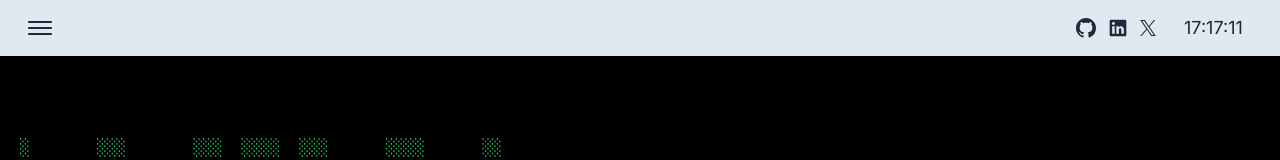
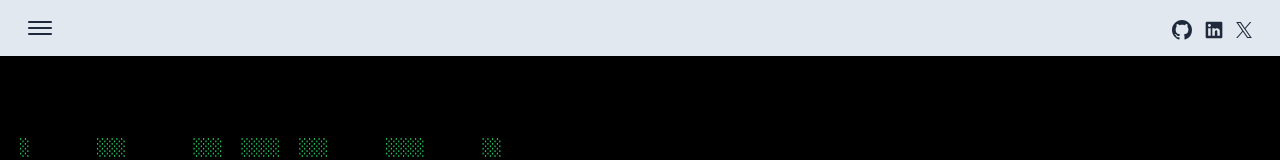
Before and after one commit to bryborge/portfolio, a Next.js app: page /terminal in a window 1280 px wide. Shown: the top 160 px of the page. Built offline with nearby package versions, Linux system fonts and the light colour scheme.

Commit message:
Remove malfunctioning clock and unnecessary styling

```diff
--- a/app/components/Toolbar/Clock/index.tsx
+++ /dev/null
@@ -1,26 +0,0 @@
-"use client"
-
-import { useEffect, useState } from "react";
-
-const Clock = (): JSX.Element => {
-  const [currentTime, setCurrentTime] = useState(new Date());
-
-  useEffect(() => {
-    const intervalId = setInterval(() => {
-      setCurrentTime(new Date());
-    }, 1000);
-    return () => clearInterval(intervalId);
-  }, []);
-
-  // Note: We are using suppressHydrationWarning because it was causing the
-  //       following error periodically:
-  //       >  Text content does not match server-rendered HTML.
-  // Further Reading: https://nextjs.org/docs/messages/react-hydration-error
-  return (
-    <div className="mr-8 w-16 text-lg" suppressHydrationWarning>
-      { currentTime.getHours()}:{currentTime.getMinutes().toString().padStart(2, '0')}:{currentTime.getSeconds().toString().padStart(2, '0') }
-    </div>
-  );
-}
-
-export default Clock;
--- a/app/components/Toolbar/index.tsx
+++ b/app/components/Toolbar/index.tsx
@@ -5,7 +5,6 @@ import Link from 'next/link';
 import { usePathname } from 'next/navigation';
 import HomeIcon from '../Icons/HomeIcon';
 import Socials from '../Socials';
-import Clock from './Clock';
 import TerminalIcon from '../Icons/TerminalIcon';
 import BlogIcon from '../Icons/BlogIcon';
 
@@ -32,7 +31,7 @@ const Toolbar: React.FC = () => {
   };
 
   return (
-    <nav className="bg-slate-200 text-slate-800 h-14 w-auto flex flex-row justify-between items-center absolute sticky top-0 z-50">
+    <nav className="bg-slate-200 text-slate-800 h-14 w-auto flex flex-row justify-between items-center sticky top-0 z-50">
       <div className="flex flex-row items-center ml-4">
         <button className="flex flex-col justify-center items-center font-bold text-slate-800 hover:bg-slate-300 px-3 py-4 rounded" type="button" onClick={handleClick}>
           <span className={`bg-slate-800 block transition-all duration-300 ease-out h-0.5 w-6 rounded-sm ${isOpen ? 'rotate-45 translate-y-1' : '-translate-y-0.5'}`} ></span>
@@ -64,7 +63,6 @@ const Toolbar: React.FC = () => {
         <div className="mr-4 mt-1">
           <Socials />
         </div>
-        <Clock />
       </div>
     </nav>
   );
--- a/app/terminal/page.tsx
+++ b/app/terminal/page.tsx
@@ -155,7 +155,7 @@ const Terminal: React.FC = () => {
 
   // TODO: Break down into smaller components
   return (
-    <main className="mx-auto font-sans absolute sticky top-0 w-full">
+    <main className="mx-auto font-sans sticky top-0 w-full">
       <div className="bg-black text-green-500 p-5 pt-20 font-mono min-h-screen overflow-x-auto mx-auto">
         {/* "terminal output" */}
         <div className=" mb-4 whitespace-nowrap">
```
